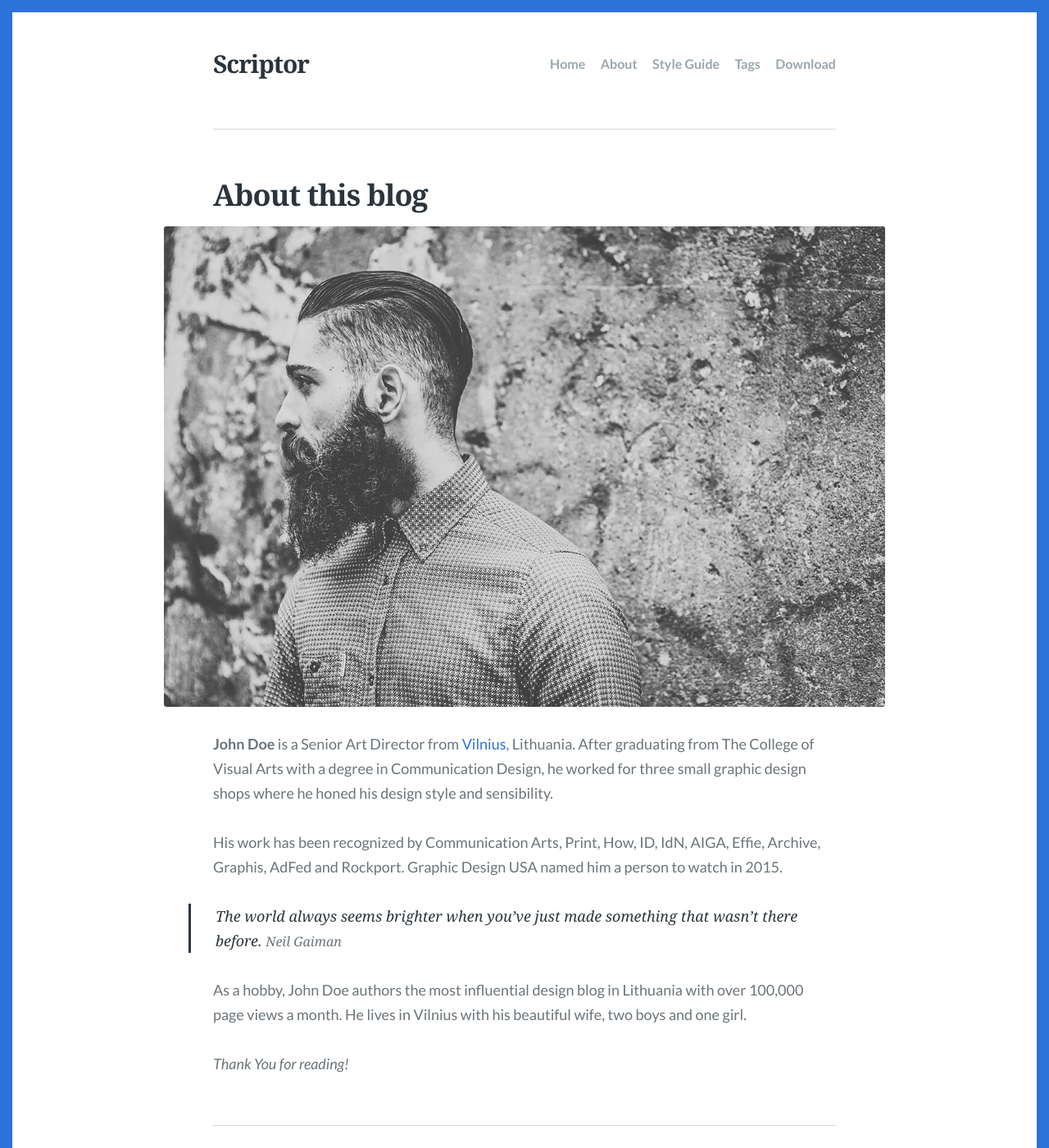
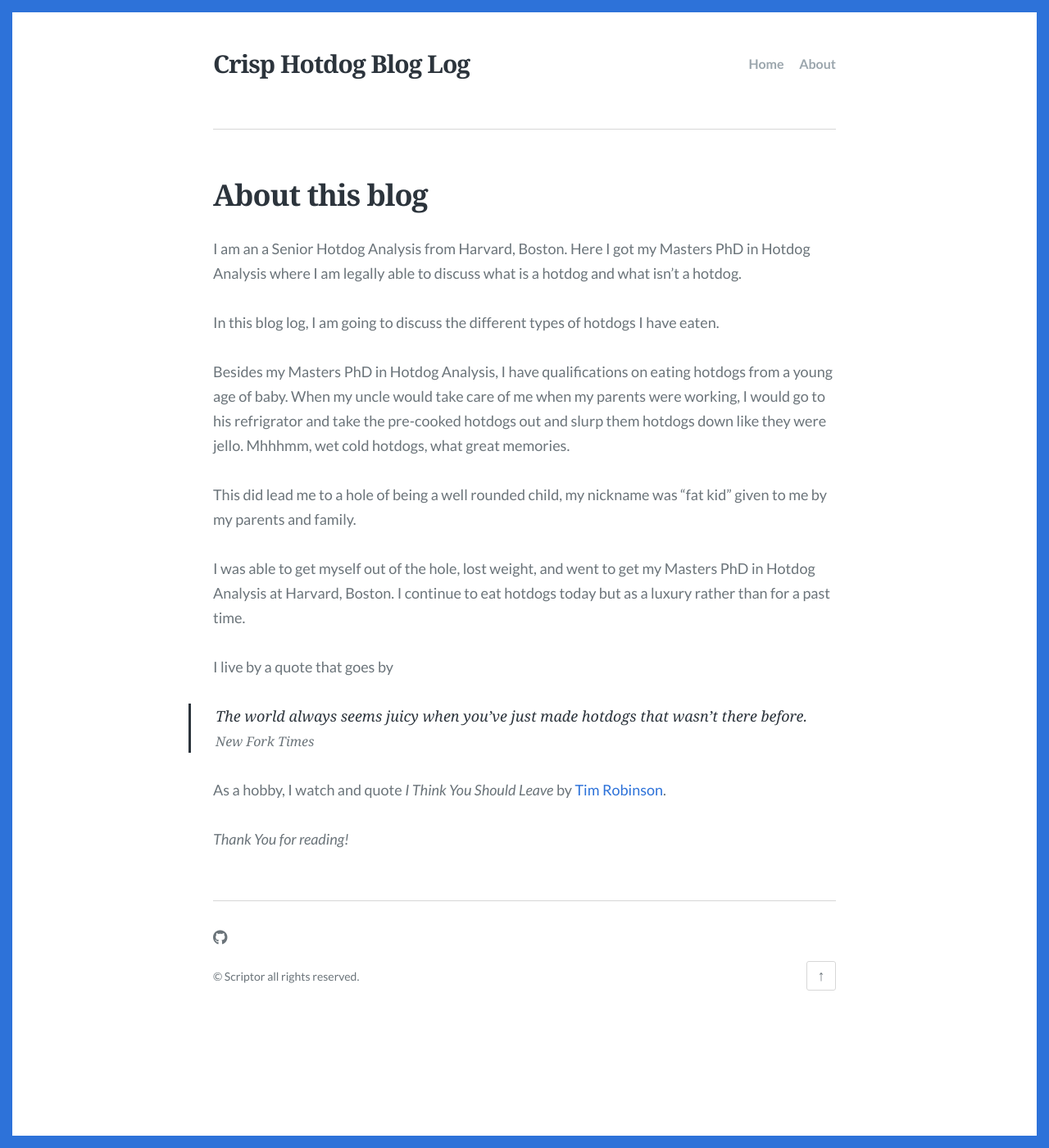
Before and after one commit to JustGoodThemes/Scriptor-Jekyll-Theme, a Jekyll site: the page built from about.md, in a window 1280 px wide and 1400 px high. Shown: the whole window at 82% size. Built offline with Jekyll 4.4.1, drawn with Linux system fonts in a browser that asks for light colours; some web fonts are replaced; some of the changed text lies outside the part shown.

Commit message:
Updated blog page information

```diff
--- a/_config.yml
+++ b/_config.yml
@@ -9,10 +9,11 @@
 lang: en-US
 
 # Site title
-title: "Scriptor"
+title: "Crisp Hotdog Blog Log"
 
 # A description of your site for meta tag, search engine results.
-description: "Scriptor is a minimal, clean, modern & responsive Jekyll theme for writers"
+description: "I'm combing two of my favorite conversation topics; hotdogs and _I Think You Should Leave_ quotes.
+I'll be eating hotdogs and then rate them by quotes from _I Think You Should Leave_. Will the quotes match what I feel about the hotdog I ate, \"not really\" - _I Think You Should Leave_ Season 1 Episode 2."
 
 # The subpath of your site, e.g. /blog, for generating urls.
 baseurl: ""
@@ -32,22 +33,16 @@ navigation:
     url: /
   - text: About
     url: /about/
-  - text: Style Guide
-    url: /style-guide/
-  - text: Tags
-    url: /tags/
-  - text: Download
-    url: https://github.com/JustGoodThemes/Scriptor-Jekyll-Theme
 
 # The shortname for your Disqus site to enable comments.
-disqus: justgoodthemes
+# disqus: justgoodthemes
 
 # Colors
 accent_color: '#2d72d9'
 
 # Site footer
 footer:
-  content: "&copy; Scriptor all rights reserved. Theme by [JustGoodThemes](https://www.justgoodthemes.com)."
+  content: "&copy; Scriptor all rights reserved."
   has_social: true
 
 # Plugins
--- a/about.md
+++ b/about.md
@@ -1,16 +1,33 @@
 ---
 layout: page
 title: About this blog
-description: An optional about page for Scriptor Jekyll theme
-feature_image: images/about.jpg
+description: I just love hotdogs and _I Think You Should Leave_
 ---
 
-**John Doe** is a Senior Art Director from [Vilnius](https://en.wikipedia.org/wiki/Vilnius), Lithuania. After graduating from The College of Visual Arts with a degree in Communication Design, he worked for three small graphic design shops where he honed his design style and sensibility.
+I am an a Senior Hotdog Analysis from Harvard, Boston. Here I got my Masters
+PhD in Hotdog Analysis where I am legally able to discuss what is a hotdog and
+what isn't a hotdog.
 
-His work has been recognized by Communication Arts, Print, How, ID, IdN, AIGA, Effie, Archive, Graphis, AdFed and Rockport. Graphic Design USA named him a person to watch in 2015.
+In this blog log, I am going to discuss the different types of hotdogs I have
+eaten.
 
->The world always seems brighter when you’ve just made something that wasn’t there before. <cite>Neil Gaiman</cite>
+Besides my Masters PhD in Hotdog Analysis, I have qualifications on eating
+hotdogs from a young age of baby. When my uncle would take care of me when my
+parents were working, I would go to his refrigrator and take the pre-cooked
+hotdogs out and slurp them hotdogs down like they were jello. Mhhhmm, wet cold
+hotdogs, what great memories.
 
-As a hobby, John Doe authors the most influential design blog in Lithuania with over 100,000 page views a month. He lives in Vilnius with his beautiful wife, two boys and one girl.
+This did lead me to a hole of being a well rounded child, my nickname was "fat
+kid" given to me by my parents and family.
+
+I was able to get myself out of the hole, lost weight, and went to get my
+Masters PhD in Hotdog Analysis at Harvard, Boston. I continue to eat hotdogs
+today but as a luxury rather than for a past time.
+
+I live by a quote that goes by
+>The world always seems juicy when you’ve just made hotdogs that wasn’t there before. <cite>New Fork Times</cite>
+
+As a hobby, I watch and quote _I Think You Should Leave_ by [Tim
+Robinson](https://www.youtube.com/watch?v=WLfAf8oHrMo).
 
 *Thank You for reading!*
```
Also changed, not shown: 404.md (+1 -1 lines), _data/author.json (+2 -5 lines), _data/social.json (+1 -16 lines), _posts/2019-01-01-the-advantages-and-disadvantages-of-working-from-home.md (deleted, +0 -28 lines), _posts/2019-01-02-set-up-your-new-iphone-6-the-Right-Way.md (deleted, +0 -40 lines), _posts/2019-01-03-basic-rules-for-walking-in-the-mountains.md (deleted, +0 -39 lines), _posts/2019-01-04-a-week-with-the-apple-watch.md (deleted, +0 -42 lines), _posts/2020-01-05-Graphic-Designer-On-The-Road.md (deleted, +0 -33 lines).
